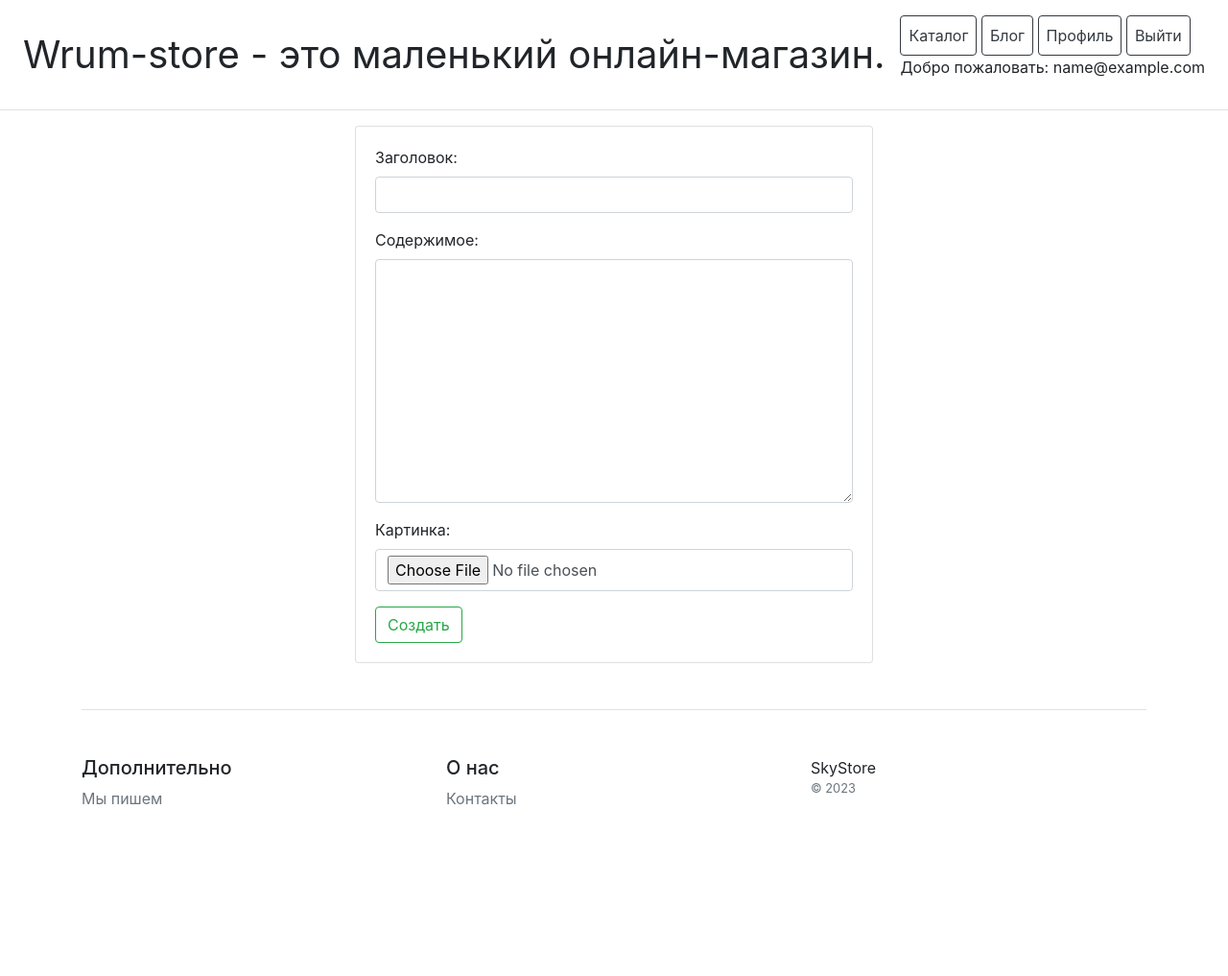
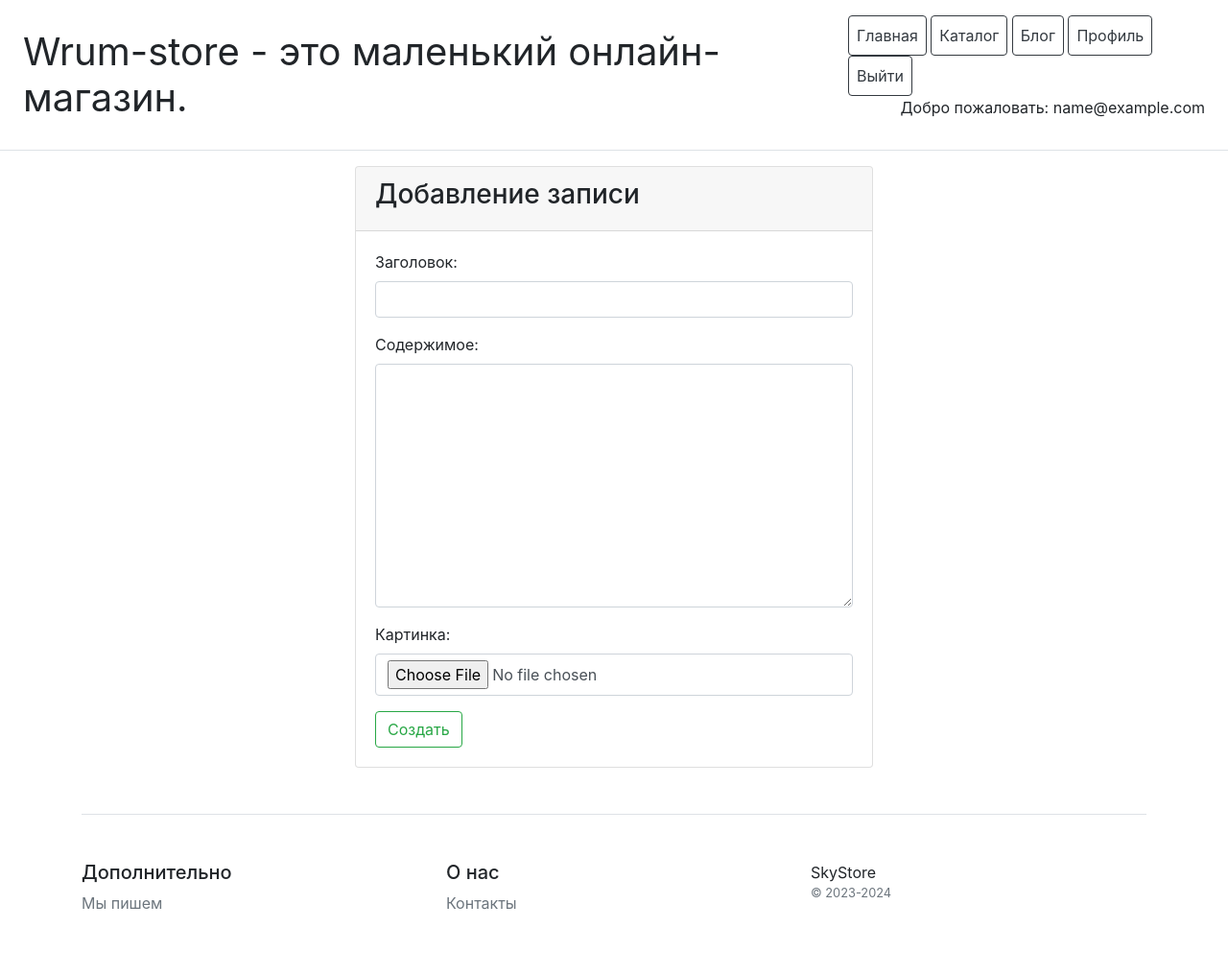
Before and after one commit to ckp1mo/online-store, a Django app: page /blog/create/ in a window 1280 px wide. Shown: the whole page at 96% size. Before the commit the page ends 839 px from the top, so only its background shows below. Run offline with Django 4.2, Linux system fonts and the light colour scheme; the visitor is signed in with stand-in values (Sample User, id 1); parts of the project's set-up code (start-up, migrations or seed data) failed here and were passed over; some libraries are stand-ins or nearby versions.

Commit message:
a little design

```diff
--- a/blog/templates/blog/blogrecord_confirm_delete.html
+++ b/blog/templates/blog/blogrecord_confirm_delete.html
@@ -1,5 +1,6 @@
 {% extends 'catalog/base.html' %}
 
+<title>Удаление записи</title>
 {% block content %}
     <div class="col-12">
         <div class="row">
--- a/blog/templates/blog/blogrecord_detail.html
+++ b/blog/templates/blog/blogrecord_detail.html
@@ -1,5 +1,7 @@
 {% extends 'catalog/base.html' %}
-
+{% block title %}
+<title>{{ object.title }}</title>
+{% endblock %}
 {% block content %}
 <h1> {{object.title}}</h1>
 <div class="col-12">
--- a/blog/templates/blog/blogrecord_form.html
+++ b/blog/templates/blog/blogrecord_form.html
@@ -1,11 +1,29 @@
 {% extends 'catalog/base.html' %}
 
+{% block title %}
+<title>
+    {% if object %}
+        Изменение записи
+    {% else %}
+        Добавление записи
+    {% endif %}
+</title>
+{% endblock %}
 {% block content %}
     <div class="col-12">
         <div class="row">
             <div class="col-3"></div>
             <div class="col-6">
                 <div class="card">
+                    <div class="card-header">
+                        <h3>
+                            {% if object %}
+                                Изменение записи
+                            {% else %}
+                                Добавление записи
+                            {% endif%}
+                        </h3>
+                    </div>
                     <div class="card-body">
                         <form method="post" enctype="multipart/form-data">
                             {% csrf_token %}
--- a/blog/templates/blog/blogrecord_list.html
+++ b/blog/templates/blog/blogrecord_list.html
@@ -1,5 +1,8 @@
 {% extends 'catalog/base.html' %}
 
+{% block title %}
+<title>Блог</title>
+{% endblock %}
 {% block content %}
 {% if perms.blog.add_blogrecord %}
 <a href="{% url 'blog:create_post' %}" type="button" class="btn btn-lg btn-block btn-outline-primary">Добавить запись</a>
--- a/catalog/templates/catalog/base.html
+++ b/catalog/templates/catalog/base.html
@@ -3,7 +3,8 @@
 <head>
     <meta charset="utf-8">
     <meta name="viewport" content="width=device-width, initial-scale=1">
-    <title>Skystore</title>
+    {% block title %}
+    {% endblock %}
     <link href="/static/css/bootstrap.min.css" rel="stylesheet">
 </head>
 <body>
@@ -30,7 +31,7 @@
                 </div>
                 <div class="col-12 col-md">
                     SkyStore
-                    <small class="d-block mb-3 text-muted">&copy; 2023</small>
+                    <small class="d-block mb-3 text-muted">&copy; 2023-2024</small>
                 </div>
             </div>
         </footer>
--- a/catalog/templates/catalog/includes/inc_menu.html
+++ b/catalog/templates/catalog/includes/inc_menu.html
@@ -1,7 +1,8 @@
 <div class="d-flex flex-column flex-md-row align-items-center p-3 px-md-4 mb-3 bg-white border-bottom box-shadow">
     <h1 class="my-0 mr-md-auto font-weight-normal">Wrum-store - это маленький онлайн-магазин. </h1>
     <nav class="ms-5">
-        <a class="p-2 btn btn-outline-dark" href="/">Каталог</a>
+        <a class="p-2 btn btn-outline-dark" href="{% url 'catalog:home' %}">Главная</a>
+        <a class="p-2 btn btn-outline-dark" href="{% url 'catalog:list_product' %}">Каталог</a>
         <a class="p-2 btn btn-outline-dark" href="/blog">Блог</a>
         {% if user.is_authenticated %}
             <a class="p-2 btn btn-outline-dark" href="{% url 'users:profile' %}">Профиль</a>
--- a/catalog/templates/catalog/product_confirm_delete.html
+++ b/catalog/templates/catalog/product_confirm_delete.html
@@ -1,5 +1,8 @@
 {% extends 'catalog/base.html' %}
 
+{% block title %}
+<title>Подтверждение удаления</title>
+{% endblock %}
 {% block content %}
     <div class="col-12">
         <div class="row">
--- a/catalog/templates/catalog/product_detail.html
+++ b/catalog/templates/catalog/product_detail.html
@@ -1,7 +1,9 @@
 {% extends 'catalog/base.html' %}
 
 {% load my_tags %}
-
+{% block title %}
+<title>{{ object.name }}</title>
+{% endblock %}
 {% block content %}
 <div class="col-12">
     <h4> Категория: {{ object.category }}</h4>
--- a/catalog/templates/catalog/product_form.html
+++ b/catalog/templates/catalog/product_form.html
@@ -1,5 +1,8 @@
 {% extends 'catalog/base.html' %}
 
+{% block title %}
+<title>Добавление продукта</title>
+{% endblock %}
 {% block content %}
 <div class="col-12">
     <form class="row pt-4" method="post" enctype="multipart/form-data">
--- a/catalog/templates/catalog/product_list.html
+++ b/catalog/templates/catalog/product_list.html
@@ -1,5 +1,8 @@
 {% extends 'catalog/base.html' %}
 
+{% block title %}
+<title>Каталог</title>
+{% endblock %}
 {% block content %}
 {% if perms.catalog.add_product %}
 <a href="{% url 'catalog:create_product' %}" type="button" class="btn btn-lg btn-block btn-outline-primary">Создать
--- a/users/templates/users/login.html
+++ b/users/templates/users/login.html
@@ -14,7 +14,7 @@
                 <div class="card-body">
                     {% csrf_token %}
                     {{ form.as_p }}
-                    <button type="submit" class="btn btn-success">
+                    <button type="submit"  class="p-2 btn btn-outline-success">
                         Войти
                     </button>
                 </div>
```
Also changed, not shown: catalog/templates/catalog/contacts.html (+6 -3 lines), users/templates/users/user_form.html (+3 -9 lines).
